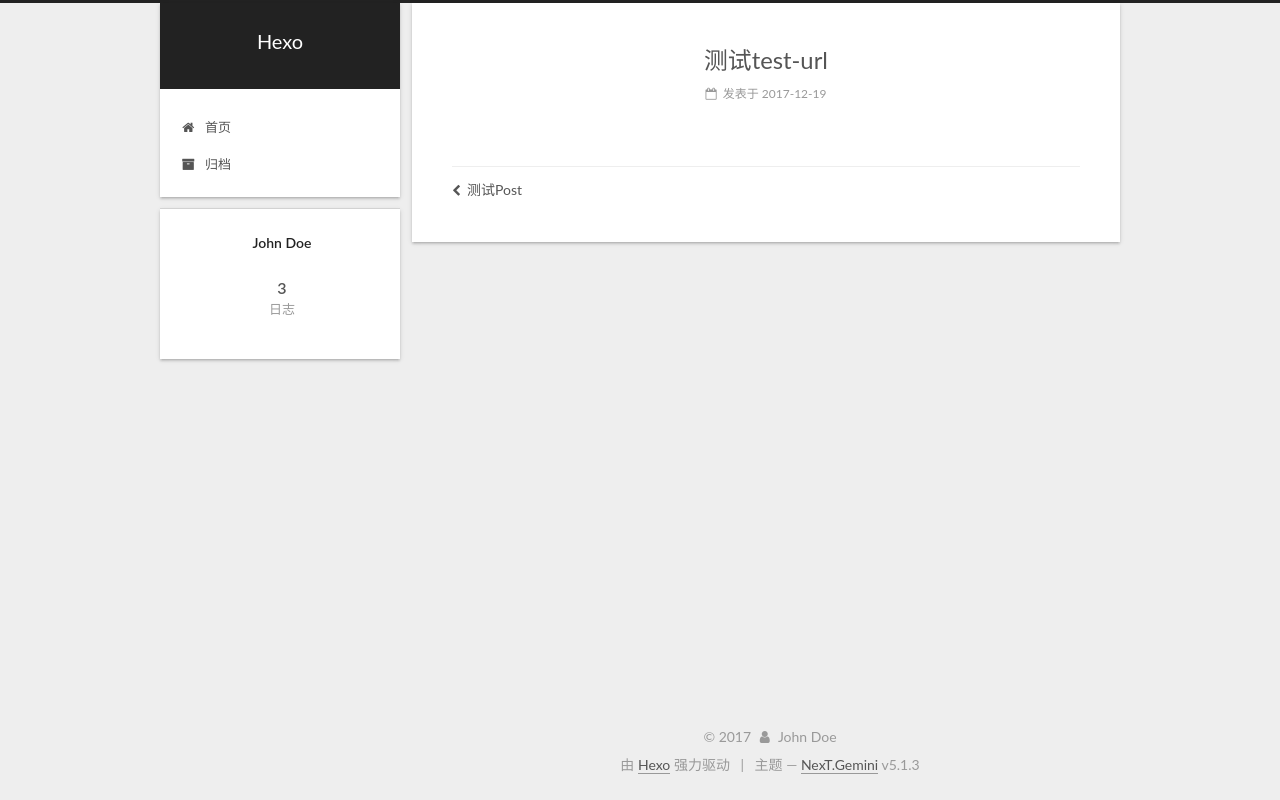
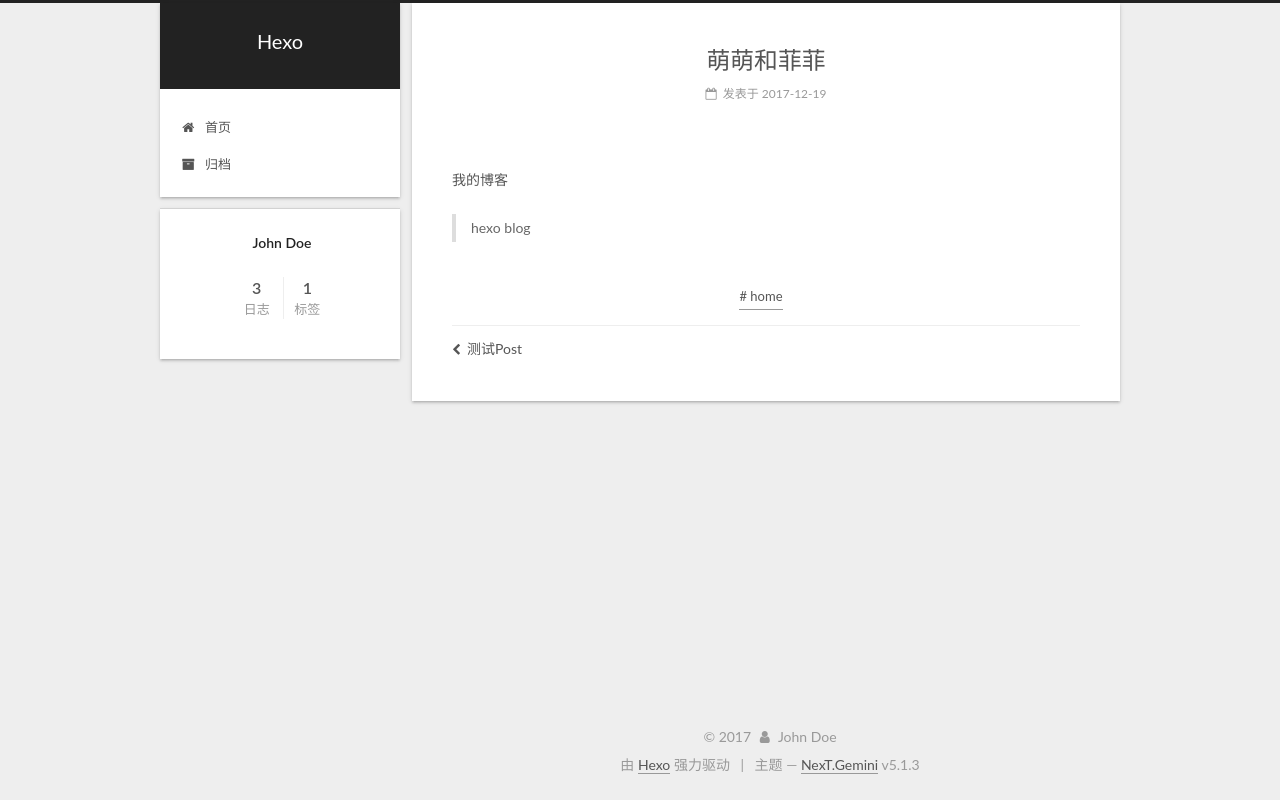
Before and after one commit to xgithub/xgithub.github.io, a plain HTML site: page 2017/12/19/测试test-url/index.html in a window 1280 px wide. Drawn offline with Linux system fonts and the light colour scheme.

Commit message:
更新内容

```diff
--- a/2017/12/19/测试test-url/index.html
+++ b/2017/12/19/测试test-url/index.html
@@ -68,7 +68,7 @@
 
 
 
-  <meta name="keywords" content="Hexo, NexT" />
+  <meta name="keywords" content="home," />
 
 
 
@@ -79,14 +79,18 @@
 
 
 
+<meta name="description" content="我的博客  hexo blog">
+<meta name="keywords" content="home">
 <meta property="og:type" content="article">
-<meta property="og:title" content="测试test-url">
+<meta property="og:title" content="萌萌和菲菲">
 <meta property="og:url" content="http://yoursite.com/2017/12/19/测试test-url/index.html">
 <meta property="og:site_name" content="Hexo">
+<meta property="og:description" content="我的博客  hexo blog">
 <meta property="og:locale" content="zh-Hans">
-<meta property="og:updated_time" content="2017-12-19T10:09:49.890Z">
+<meta property="og:updated_time" content="2017-12-20T01:50:45.986Z">
 <meta name="twitter:card" content="summary">
-<meta name="twitter:title" content="测试test-url">
+<meta name="twitter:title" content="萌萌和菲菲">
+<meta name="twitter:description" content="我的博客  hexo blog">
 
 
 
@@ -122,7 +126,7 @@
 
 
 
-  <title>测试test-url | Hexo</title>
+  <title>萌萌和菲菲 | Hexo</title>
 
 
 
@@ -246,7 +250,7 @@
 
 
 
-          <h1 class="post-title" itemprop="name headline">测试test-url</h1>
+          <h1 class="post-title" itemprop="name headline">萌萌和菲菲</h1>
 
 
         <div class="post-meta">
@@ -296,6 +300,10 @@
 
 
 
+        <p>我的博客</p>
+<blockquote>
+<p>hexo blog</p>
+</blockquote>
 
 
     </div>
@@ -310,6 +318,12 @@
 
 
     <footer class="post-footer">
+
+        <div class="post-tags">
+
+            <a href="/tags/home/" rel="tag"># home</a>
+
+        </div>
 
 
 
@@ -402,6 +416,15 @@
 
 
 
+
+
+
+              <div class="site-state-item site-state-tags">
+
+                  <span class="site-state-item-count">1</span>
+                  <span class="site-state-item-name">标签</span>
+
+              </div>
 
 
           </nav>
```
Also changed, not shown: 2017/12/19/hello-world/index.html (+9 -0 lines), 2017/12/19/测试Post/index.html (+11 -2 lines), archives/2017/12/index.html (+10 -1 lines), archives/2017/index.html (+10 -1 lines), archives/index.html (+10 -1 lines), index.html (+14 -1 lines).
